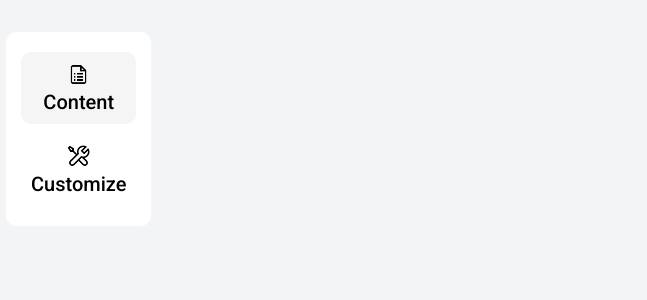
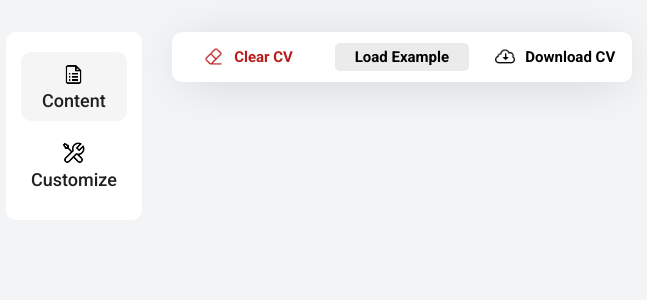
Before and after one commit to coolleighton/MyCVBuilder, a React (Vite) app: page / in a window 1280 px wide. Shown: the top 300 px of the page, without its empty margins (122-769 px from the left). Built offline with nearby package versions, Linux system fonts and the light colour scheme.

Commit message:
added UI component for the clear, load example and download CV buttons

```diff
--- a/src/App.css
+++ b/src/App.css
@@ -2,9 +2,9 @@
     width: 80%;
     margin: 30px auto 0;
     display: grid;
-    grid-template-columns: 1fr 5fr 4fr;
+    grid-template-columns: 0.8fr 5fr 4fr;
     grid-template-rows: repeat(6, 1fr);
-    grid-column-gap: 0px;
+    grid-column-gap: 30px;
     grid-row-gap: 0px;
     border: 2px solid transparent;
 }
--- a/src/App.jsx
+++ b/src/App.jsx
@@ -1,12 +1,17 @@
 import './App.css'
 import CustomButtons from './components/CustomButtons'
+import RenderSaveLoadClearButtons from "./components/SaveLoadClearButtons.jsx"
 
 function App() {
 
   return (
     <div className='mainDiv'>
       <CustomButtons></CustomButtons>
+      <div>
+        <RenderSaveLoadClearButtons></RenderSaveLoadClearButtons>
+      </div>
     </div>
+
   )
 }
 
--- a/src/components/CustomButtons.jsx
+++ b/src/components/CustomButtons.jsx
@@ -1,4 +1,4 @@
-import './CustomButtons.css'
+import styles from '../styles/CustomButtons.css'
 import { useState } from 'react'
 
 function CustomButtons() {
@@ -14,7 +14,6 @@ function CustomButtons() {
             setContentActive(true)
             setCustomiseActive(false)
         }
-
     }
 
     const handleCustomiseClick = () => {
--- /dev/null
+++ b/src/components/SaveLoadClearButtons.jsx
@@ -0,0 +1,32 @@
+import styles from "../styles/SaveLoadClearButtons.css"
+
+function RenderSaveLoadClearButtons() {
+
+    return (
+        <div className="SaveLoadClearButtons">
+            <button
+                className="clear"
+                >
+                <img
+                    src="./src/assets/clear-img.png"
+                    ></img>
+                <p>Clear CV</p>
+            </button>
+            <button
+                className="load"
+                >
+                <p>Load Example</p>
+            </button>
+            <button
+                className="download"
+                >
+                <img
+                    src="./src/assets/download-img.png"
+                ></img>
+                <p>Download CV</p>
+            </button>
+        </div>
+    )
+}
+
+export default RenderSaveLoadClearButtons
--- a/src/components/CustomButtons.css
+++ b/src/styles/CustomButtons.css
@@ -16,6 +16,11 @@
     transition: 0.3s;
 }
 
+.CustomButtons button:hover {
+    scale: 1.08;
+    transition: 0.3s;
+}
+
 .CustomButtons img {
     width: 25px;
 }
@@ -23,6 +28,7 @@
 .CustomButtons p {
     font-family: 'Roboto', sans-serif;
     font-weight: 500;
-    font-size: 20px;
+    font-size: 18px;
     margin: 0;
+    color: rgb(32, 32, 32);
 }
--- /dev/null
+++ b/src/styles/SaveLoadClearButtons.css
@@ -0,0 +1,46 @@
+.SaveLoadClearButtons {
+    background-color: white;
+    display: flex;
+    justify-content: space-between;
+    align-items: center;
+    border-radius: 10px;
+    box-shadow: 0px 5px 50px -11px rgba(0,0,0,0.2);
+}
+
+.SaveLoadClearButtons button {
+    display: flex;
+    align-items: center;
+    justify-content: center;
+    width: 100%;
+    margin: 10px;
+    background-color: transparent;
+    border: none;
+    padding: 5px;
+    border-radius: 5px;
+    cursor: pointer;
+}
+
+.SaveLoadClearButtons button:hover {
+    scale: 1.1;
+    transition: 0.3s;
+}
+
+.SaveLoadClearButtons img {
+    width: 20px;
+    margin-right: 10px;
+}
+
+.SaveLoadClearButtons p {
+    font-family: 'Roboto', sans-serif;
+    font-weight: 600;
+    font-size: 15px;
+    margin: 0;
+}
+
+.clear {
+    color: #B91C1C;
+}
+
+.SaveLoadClearButtons .load {
+    background-color: rgb(235, 235, 235);
+}
```
Also changed, not shown: src/assets/clear-img.png (added), src/assets/download-img.png (added).
